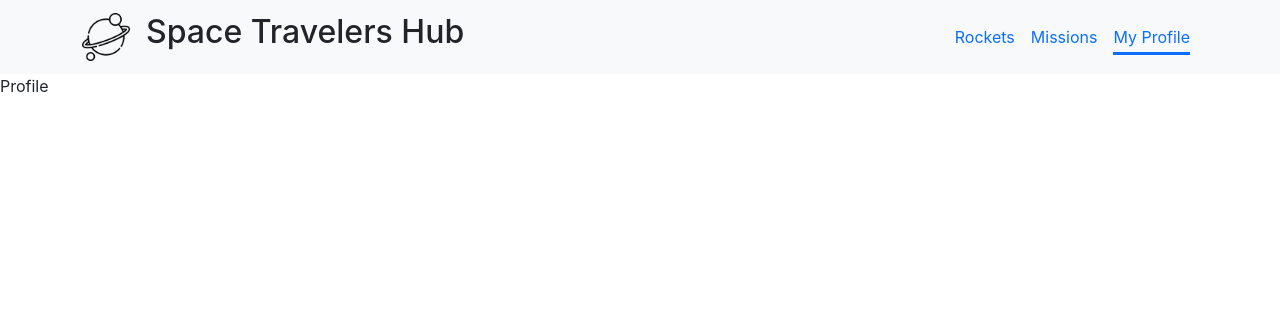
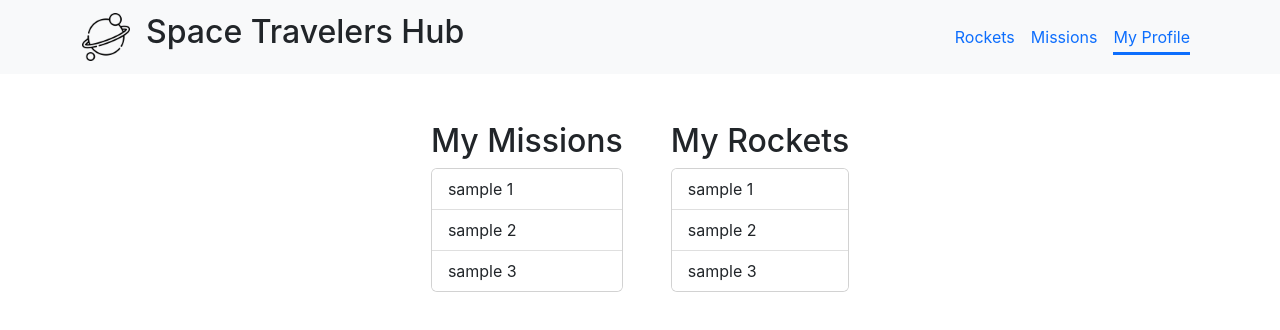
Before and after one commit to Boku52500/Space-Travelers-Hub, a React (Create React App) app: page /profile in a window 1280 px wide. Shown: the top 330 px of the page. Built offline with nearby package versions, Linux system fonts and the light colour scheme.

Commit message:
Displayed Missions from API

```diff
--- a/src/components/missions/Missions.jsx
+++ b/src/components/missions/Missions.jsx
@@ -1,9 +1,55 @@
-import React from 'react'
+import React, { useEffect } from 'react';
+import { Table } from 'react-bootstrap';
+import { useSelector, useDispatch } from 'react-redux';
+import { getMissionsData } from '../../redux/missions/missionSlice';
 
 const Missions = () => {
+  const dispatch = useDispatch();
+  const {missions} = useSelector((state) => state.mission);
+  console.log(missions);
+
+  useEffect(() => {
+    dispatch(getMissionsData());
+  }, [dispatch, getMissionsData]);
+
   return (
-    <div>Missions</div>
-  )
-}
+    <Table
+      striped
+      bordered
+      // hover
+      size="lg"
+      className="container my-5"
+      responsive="lg"
+    >
+      <thead>
+        <tr>
+          <th>Mission</th>
+          <th>Description</th>
+          <th>Status</th>
+        </tr>
+      </thead>
+      <tbody>
+        {missions.map((mission) => (
+          <tr key={mission.mission_id}>
+            <td>{mission.mission_name}</td>
+            <td>{mission.description}</td>
+            <td>
+              <div className="btns">
+                <tr className="d-flex">
+                  <button type="button" className="btn btn-secondary ms-3">
+                    NOT A MEMBER
+                  </button>
+                  <button type="button" className="btn btn-outline-dark ms-3">
+                    Join Mission
+                  </button>
+                </tr>
+              </div>
+            </td>
+          </tr>
+        ))}
+      </tbody>
+    </Table>
+  );
+};
 
-export default Missions
+export default Missions;
--- a/src/components/profile/Profile.jsx
+++ b/src/components/profile/Profile.jsx
@@ -1,9 +1,30 @@
-import React from 'react'
+import React from 'react';
 
 const Profile = () => {
   return (
-    <div>Profile</div>
-  )
-}
+    <div className="container d-flex justify-content-center my-5">
+      <div>
+        <h2>My Missions</h2>
+        <div className="card mission-card">
+          <ul className="list-group list-group-flush">
+            <li className="list-group-item">sample 1</li>
+            <li className="list-group-item">sample 2</li>
+            <li className="list-group-item">sample 3</li>
+          </ul>
+        </div>
+      </div>
+      <div>
+        <h2 className="ms-5">My Rockets</h2>
+        <div className="card rocket-cart ms-5">
+          <ul className="list-group list-group-flush">
+            <li className="list-group-item">sample 1</li>
+            <li className="list-group-item">sample 2</li>
+            <li className="list-group-item">sample 3</li>
+          </ul>
+        </div>
+      </div>
+    </div>
+  );
+};
 
-export default Profile
+export default Profile;
--- a/src/components/rockets/Rockets.jsx
+++ b/src/components/rockets/Rockets.jsx
@@ -1,15 +1,14 @@
 import React, {useEffect} from 'react'
 import { Col, Row,Button, Container } from 'react-bootstrap';
-import rocket1 from './rocket1.png';
 import './rockets.css';
 import { useSelector, useDispatch } from 'react-redux';
-import { getPosts } from './redux/features/postSlice';
+import { getPosts } from '../../redux/rockets/postSlice';
 
 const Rockets = () => {
   const dispatch = useDispatch();
   const {posts, loading} = useSelector(state => state.post)
   useEffect(() => {
-      dispatch(getPosts())
+      dispatch(getPosts());
   }, [dispatch, getPosts])
 
   if(loading) {
--- a/src/components/rockets/redux/store.jsx
+++ /dev/null
@@ -1,8 +0,0 @@
-import { configureStore } from "@reduxjs/toolkit";
-import postReducer from "./features/postSlice";
-
-export const store = configureStore({
-    reducer: {
-        post: postReducer
-    }
-})
--- a/src/index.js
+++ b/src/index.js
@@ -6,7 +6,7 @@ import './index.css';
 import { Provider } from 'react-redux';
 import App from './App';
 import reportWebVitals from './reportWebVitals';
-import { store } from './components/rockets/redux/store';
+import store from './redux/store';
 
 const root = ReactDOM.createRoot(document.getElementById('root'));
 root.render(
--- /dev/null
+++ b/src/redux/missions/missionSlice.jsx
@@ -0,0 +1,31 @@
+import { createSlice, createAsyncThunk } from '@reduxjs/toolkit';
+
+export const getMissionsData = createAsyncThunk(
+  'missions/getMissionsData',
+  async () => {
+    const res = await fetch('https://api.spacexdata.com/v3/missions');
+
+    if (res.ok) {
+      const data = await res.json();
+      console.log(data)
+      return data;
+    }
+  }
+);
+
+const missionSlice = createSlice({
+  name: 'missions',
+  initialState: {missions: []},
+  extraReducers: {
+    [getMissionsData.pending]: (state, action) => {
+      console.log('fetching');
+
+    },
+    [getMissionsData.fulfilled]: (state, action) => {
+      console.log('success');
+      state.missions = action.payload;
+    },
+  },
+});
+
+export default missionSlice.reducer;
--- /dev/null
+++ b/src/redux/store.jsx
@@ -0,0 +1,10 @@
+import { configureStore } from "@reduxjs/toolkit";
+import missionSlice from "./missions/missionSlice";
+import postSlice from "./rockets/postSlice";
+
+export default configureStore({
+    reducer: {
+        post: postSlice,
+        mission: missionSlice
+    }
+})
```
Also changed, not shown: src/components/rockets/rocket1.png (deleted), src/redux/rockets/postSlice.jsx (renamed from src/components/rockets/redux/features/postSlice.jsx).
